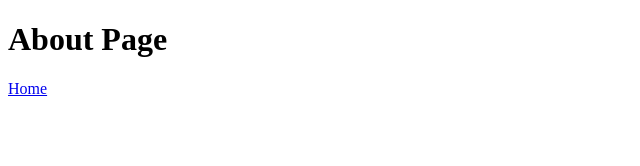
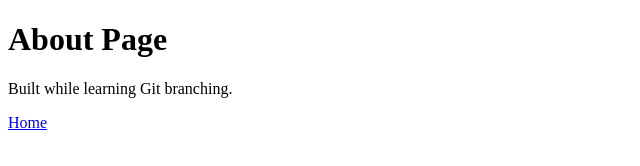
Before and after one commit to sanchitsharma77/SDP-git-assignment-SGA-2, a plain HTML site: page about.html in a window 1280 px wide. Shown: the whole page, without its empty margins (0-640 px from the left). Drawn offline with Linux system fonts and the light colour scheme.

Commit message:
Add description to about.html on feature branch

```diff
--- a/about.html
+++ b/about.html
@@ -3,6 +3,7 @@
 <head><title>About</title></head>
 <body>
   <h1>About Page</h1>
+  <p>Built while learning Git branching.</p>
   <a href="index.html">Home</a>
 </body>
 </html>
```
